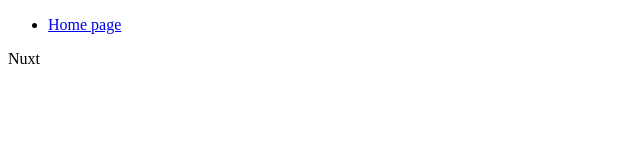
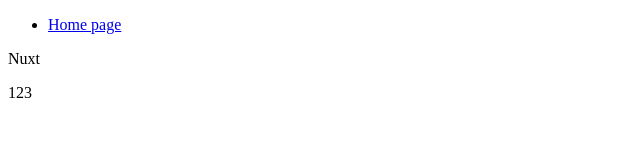
Before and after one commit to newbornfrontender/sedona-nuxt-firebase, a Nuxt app: page / in a window 1280 px wide. Shown: the top 160 px of the page, without its empty margins (0-640 px from the left). Built offline with nearby package versions, Linux system fonts and the light colour scheme.

Commit message:
Тестировал компоненты

```diff
--- /dev/null
+++ b/components/SiteHeader.vue
@@ -0,0 +1,46 @@
+<template>
+  <div>
+    <header>
+      <ul
+        :class="[
+          block[0],
+          block[1],
+        ]"
+      >
+        <li
+          :class="[
+            `${block[0]}__${elem[0]}`,
+            `${block[1]}__${elem[0]}`,
+          ]"
+        >
+          <nuxt-link
+            :class="[
+              `${block[0]}__${elem[1]}`,
+              mod[0] ? `${block[0]}__${elem[1]}--${mod[0]}` : '',
+            ]"
+            to="/"
+          >Home page</nuxt-link>
+        </li>
+      </ul>
+    </header>
+  </div>
+</template>
+
+<script>
+export default {
+  props: {
+    block: {
+      type: Array,
+      default: () => [],
+    },
+    elem: {
+      type: Array,
+      default: () => [],
+    },
+    mod: {
+      type: Object,
+      default: () => {},
+    },
+  },
+};
+</script>
--- /dev/null
+++ b/components/SiteMain.vue
@@ -0,0 +1,5 @@
+<template>
+  <main>
+    <nuxt />
+  </main>
+</template>
--- a/layouts/default.vue
+++ b/layouts/default.vue
@@ -1,14 +1,25 @@
 <template>
-  <div class="main">
-    <header>
-      <ul>
-        <li>
-          <nuxt-link to="/">Home page</nuxt-link>
-        </li>
-      </ul>
-    </header>
-    <main>
-      <nuxt />
-    </main>
-  </div>
+  <section>
+    <site-header
+      :block="['list', 'nav-list']"
+      :elem="['item', 'link']"
+      :mod="{ 'active': isActive }"
+    />
+    <site-main />
+  </section>
 </template>
+
+<script>
+import SiteHeader from '~/components/SiteHeader.vue';
+import SiteMain from '~/components/SiteMain.vue';
+
+export default {
+  components: {
+    SiteHeader,
+    SiteMain,
+  },
+  data: () => ({
+    isActive: true,
+  }),
+};
+</script>
--- a/pages/index.vue
+++ b/pages/index.vue
@@ -1,7 +1,8 @@
 <template>
-  <div id="app">
+  <section>
     <p>{{ msg }}</p>
-  </div>
+    <p>123</p>
+  </section>
 </template>
 
 <script>
```
